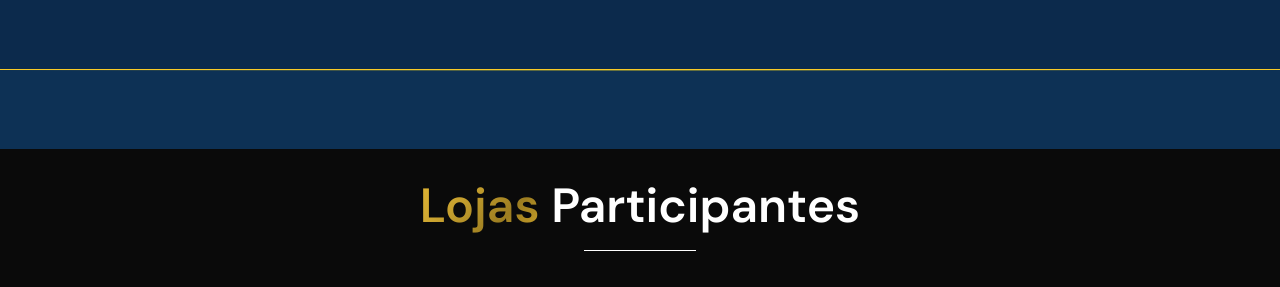
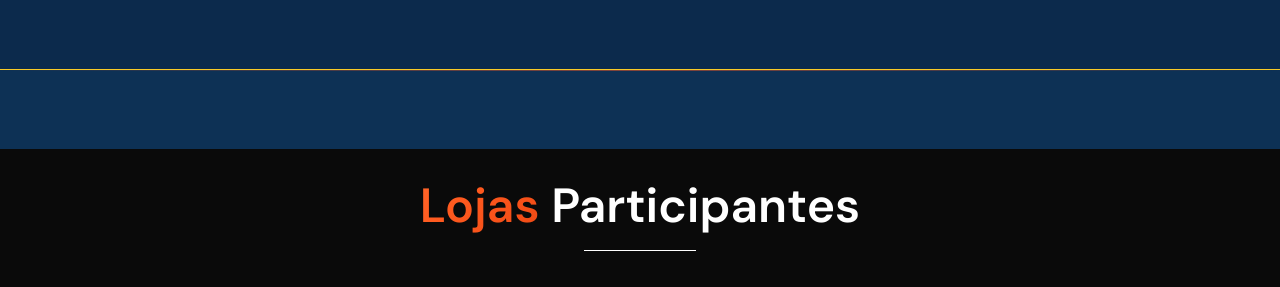
Before and after one commit to vittorhugomachado/lp-beneficios-shopping-d, a React (Vite) app: page / in a window 1280 px wide. Shown: the part 651-938 px from the top of the page. Built offline with nearby package versions, Linux system fonts and the light colour scheme.

Commit message:
Update text-gradient-red background gradient colors

```diff
--- a/src/index.css
+++ b/src/index.css
@@ -53,12 +53,11 @@
   }
 
   .text-gradient-red {
-    background: linear-gradient(
-      135deg,
-      #fdc933 0%,
-      hsl(45, 64%, 51%) 45%,
-      #9c7d21 70%,
-      #fdc933 100%
+  background: linear-gradient(
+    135deg,
+    #FF7A3D 0%,
+    #FF5A1F 50%,
+    #E94310 100%
     );
     background-size: 200% auto;
     -webkit-background-clip: text;
@@ -169,7 +168,7 @@
     background: linear-gradient(
       90deg,
       transparent,
-      rgba(255, 222, 23, 0.4),
+      rgba(255, 90, 31, 0.5),
       transparent
     );
   }
```
